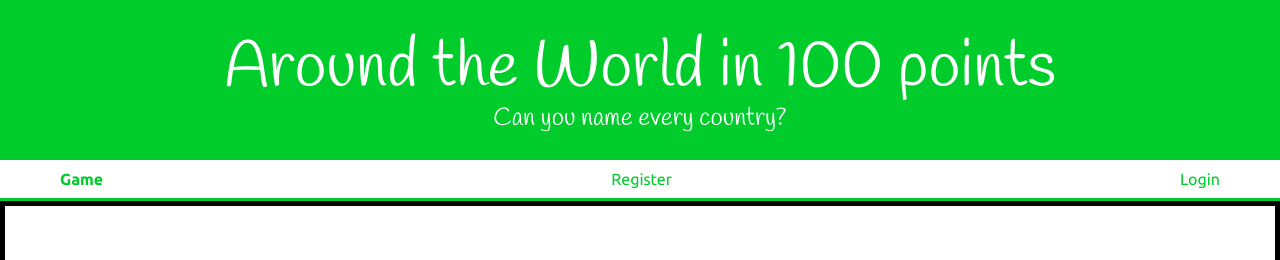
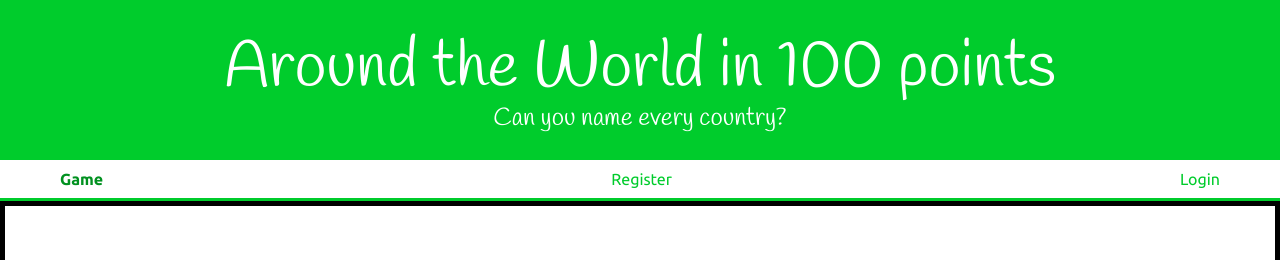
Before and after one commit to quantumomid/Atlas, a React (Create React App) app in the folder front-end/atlas-react-app/: page /game in a window 1280 px wide. Shown: the top 260 px of the page. Built offline with nearby package versions, Linux system fonts and the light colour scheme; no server answers.

Commit message:
basic transitions for hovering over link, set opacity when active

```diff
--- a/front-end/atlas-react-app/src/index.css
+++ b/front-end/atlas-react-app/src/index.css
@@ -56,6 +56,16 @@ body {
     text-decoration: none;
     font-size: 16px;
     color: #00cc2c;
+    transition: font-weight 0.5s ease-in-out, text-decoration 0.5s ease-in-out;
+}
+
+.app-nav-banners li *:hover {
+    font-weight: 600;
+    color: #019120;
+}
+
+.app-nav-banners li *:active {
+    opacity: 0.5;
 }
 
 button{
@@ -72,12 +82,13 @@ button{
     box-shadow: 0 0 1px rgba(255, 255, 255, .5);
 }
 
-.selected-page {
-    font-weight: 600;
-}
-
 .app-nav-banners button {
     background-color: transparent;
     border: none;
     font-family: 'Ubuntu', sans-serif;
 }
+
+.app-nav-banners li .selected-page {
+    font-weight: 600;
+    color: #019120;
+}
```
